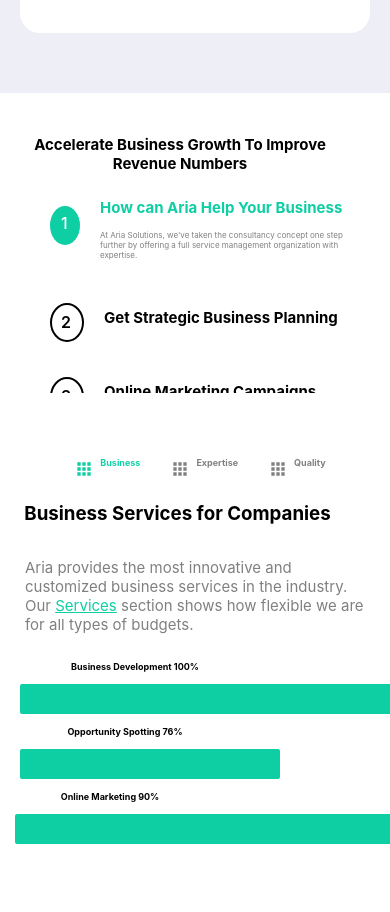
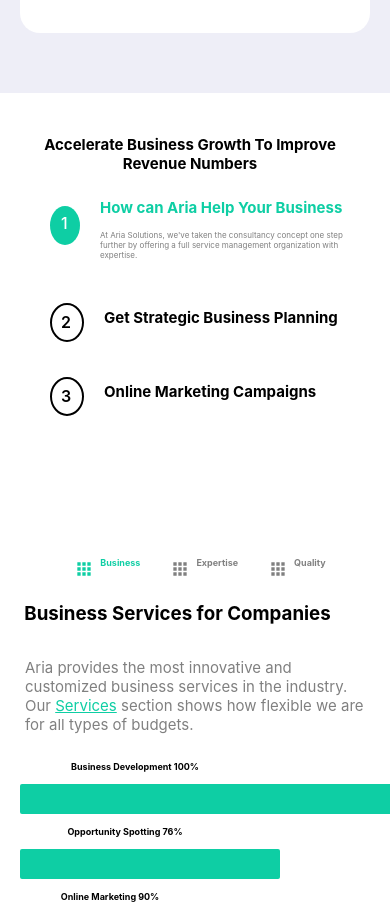
Before and after one commit to g-prog/joblisting, a React (Create React App) app in the folder tedbree/: page / in a window 390 px wide. Shown: the part 3720-4632 px from the top of the page. Built offline with nearby package versions, Linux system fonts and the light colour scheme.

Commit message:
made some more adjustments to mobile

```diff
--- a/tedbree/src/intro.css
+++ b/tedbree/src/intro.css
@@ -133,7 +133,7 @@
 
     .intro .left .heading  .quote{
         font-size: 11px !important;
-        width: 300px !important;
+        width: 350px !important;
 
     }
 
--- a/tedbree/src/services.css
+++ b/tedbree/src/services.css
@@ -510,7 +510,7 @@
         font-size: 15px;
         text-align: center;
         width: 300px;
-        margin-left: 25px;
+        margin-left: 35px;
 
     }
 
@@ -591,7 +591,7 @@
     section .up .right-side{
         background-color: white;
         width: 900px;
-        height: 300px;
+        height: 400px;
         display: flex;
         flex-direction: column;
         align-items: center;
```
